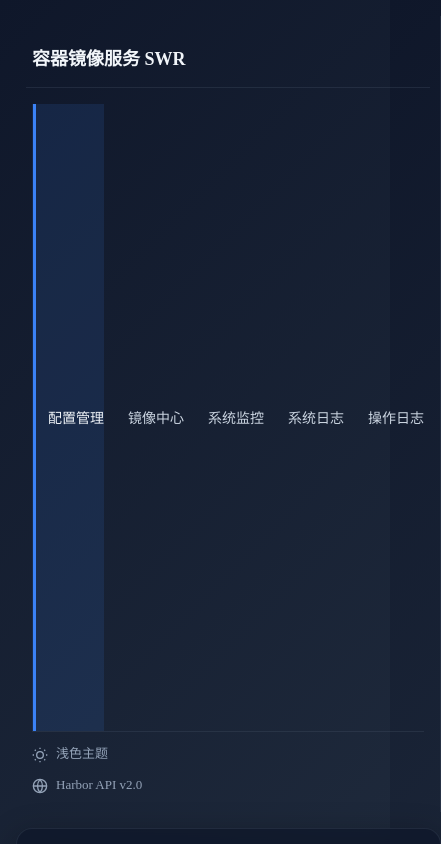
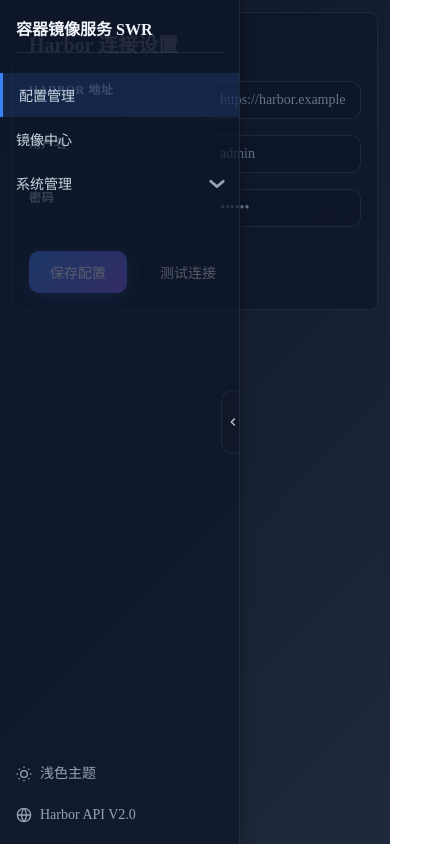
Before and after one commit to freemankevin/harbor-export-ui, a React (Vite) app: page / in a window 390 px wide. Shown: the top 844 px of the page, 441 px wide, since content can reach past the window. Built offline with nearby package versions, Linux system fonts and the light colour scheme; no server answers.

Commit message:
[update]: 更新侧边栏的样式

```diff
--- a/src/App.css
+++ b/src/App.css
@@ -3,7 +3,7 @@
   max-width: unset;
   width: 100%;
   margin: 0;
-  padding: 16px;
+  padding: 0;
 }
 
 /* ============ 布局 ============ */
@@ -11,46 +11,56 @@
   display: grid;
   grid-template-columns: 260px 1fr;
   gap: 24px;
-  min-height: calc(100vh - 48px);
+  height: 100vh;
+  min-height: 100vh;
+  overflow: hidden;
+  background: linear-gradient(135deg, var(--bg-primary) 0%, var(--bg-secondary) 100%);
 }
 
-/* ============ 侧边栏 ============ */
+/* 折叠时调整layout */
+.layout.collapsed {
+  grid-template-columns: 60px 1fr;
+}
+
+/* ============ 侧边栏 - 直角、贴边、可折叠 ============ */
 .sidebar {
   position: sticky;
-  top: 24px;
-  height: calc(100vh - 48px);
-  background: transparent;
-  backdrop-filter: none;
-  border: none;
+  top: 0;
+  align-self: start;
+  height: 100vh;
+  background: var(--surface);
   border-right: 1px solid var(--border);
-  border-radius: 0;
-  padding: 16px;
-  box-shadow: none;
-  animation: none;
+  padding: 0;
+  box-shadow: 2px 0 8px rgba(0, 0, 0, 0.15);
   display: flex;
   flex-direction: column;
   font-family: var(--font-body);
+  overflow: hidden;
+  transition: all 0.3s cubic-bezier(0.4, 0, 0.2, 1);
+  --title-right-pad: 8px;
+  --divider-gap: 6px;
 }
 
-@keyframes slideRight {
-  from {
-    opacity: 0;
-    transform: translateX(-20px);
-  }
-  to {
-    opacity: 1;
-    transform: translateX(0);
-  }
+/* 折叠状态 */
+.sidebar.collapsed {
+  width: 60px;
 }
 
+/* 标题容器 */
 .sidebar .title {
-  font-size: 18px;
+  font-size: 16px;
   font-weight: 700;
-  margin-bottom: 0;
+  margin: 0;
   color: var(--text-primary);
-  display: inline-block;
+  display: block;
   line-height: 1.25;
-  padding: 16px 0;
+  padding: 20px var(--title-right-pad) 12px 16px;
+  background: var(--surface);
+  white-space: nowrap;
+  overflow: hidden;
+  text-overflow: ellipsis;
+  transition: opacity 0.3s;
+  position: relative;
 }
 
 .sidebar .title::after {
@@ -58,22 +68,75 @@
   display: block;
   height: 1px;
   background: var(--border);
-  margin-top: 16px;
-  width: calc(100% + 12px);
-  transform: translateX(-6px);
+  width: calc(100% - var(--divider-gap));
+  margin-top: 12px;
 }
 
+.sidebar.collapsed .title {
+  opacity: 0;
+  visibility: hidden;
+  padding: 20px 8px;
+  font-size: 12px;
+}
+
+/* 菜单容器 */
 .sidebar .menu {
   display: flex;
   flex-direction: column;
-  gap: 8px;
+  gap: 0;
   flex: 1;
+  padding: 8px 0;
+  overflow-y: auto;
+  overflow-x: hidden;
 }
 
+.menu-group-header {
+  width: 100%;
+  text-align: left;
+  padding: 12px 16px !important;
+  background: transparent;
+  border: none;
+  color: var(--text-secondary);
+  font-size: 14px;
+  display: flex;
+  align-items: center;
+  justify-content: space-between;
+  cursor: pointer;
+}
+
+.sidebar .menu .menu-group-header {
+  justify-content: space-between !important;
+  padding-right: calc(var(--title-right-pad) + var(--divider-gap)) !important;
+}
+
+.menu-group-header .chevron {
+  width: 16px;
+  height: 16px;
+  display: inline-flex;
+  align-items: center;
+  justify-content: center;
+  color: var(--text-muted);
+  margin-left: auto;
+}
+
+.menu-group-header:hover {
+  background: var(--surface-hover);
+}
+
+.menu-group-children {
+  display: flex;
+  flex-direction: column;
+}
+
+.menu-group-children button {
+  padding-left: calc(16px + 1.5em) !important;
+}
+
+/* 菜单项 */
 .sidebar .menu button {
   width: 100%;
   text-align: left;
-  padding: 8px 0 8px 16px !important;
+  padding: 12px 16px !important;
   background: transparent;
   border: none;
   border-radius: 0;
@@ -81,57 +144,197 @@
   font-size: 14px;
   font-weight: 500;
   font-family: var(--font-body);
-  transition: background var(--transition-base), color var(--transition-base);
-  display: block;
+  transition: all 0.2s cubic-bezier(0.4, 0, 0.2, 1);
+  display: flex;
+  align-items: center;
+  justify-content: flex-start;
   position: relative;
+  gap: 0;
+  cursor: pointer;
+  white-space: nowrap;
+  overflow: hidden;
 }
+
+/* 菜单图标已移除，确保文字与标题左对齐 */
 
 .sidebar .menu button:hover {
   background: var(--surface-hover);
-  color: var(--text-primary);
+  color: inherit;
 }
 
+/* 激活态 */
 .sidebar .menu button.active {
-  background: rgba(59, 130, 246, 0.12);
-  color: var(--text-primary);
+  background: rgba(59, 130, 246, 0.15);
+  border-left: 3px solid var(--primary);
 }
 
 .sidebar .menu button.active::before {
-  content: '';
-  position: absolute;
-  left: 1px;
-  top: 0;
-  bottom: 0;
-  width: 3px;
-  background: var(--primary);
+  content: none;
 }
 
 .sidebar .menu button svg {
   width: 18px;
   height: 18px;
+  flex-shrink: 0;
+}
+
+/* 子菜单缩进（放在通用按钮规则之后，使用完整 padding 以覆盖） */
+.sidebar .menu .menu-group-children button {
+  padding: 12px 16px 12px calc(16px + 1.5em) !important;
+}
+
+/* 折叠时的菜单项 */
+.sidebar.collapsed .menu button {
+  padding: 12px 8px !important;
+  justify-content: center;
+  font-size: 0;
+}
+
+.sidebar.collapsed .menu button:hover {
+  padding-left: 8px !important;
+}
+
+.sidebar.collapsed .menu button svg {
+  width: 24px;
+  height: 24px;
+}
+
+/* 菜单滚动条 */
+.sidebar .menu::-webkit-scrollbar {
+  width: 6px;
+}
+
+.sidebar .menu::-webkit-scrollbar-track {
+  background: transparent;
+}
+
+.sidebar .menu::-webkit-scrollbar-thumb {
+  background: rgba(71, 85, 105, 0.3);
+  border-radius: 3px;
+}
+
+.sidebar .menu::-webkit-scrollbar-thumb:hover {
+  background: rgba(71, 85, 105, 0.5);
+}
+
+/* 侧边栏底部 */
+.sidebar-footer {
+  border-top: none;
+  padding: 12px 0;
+  display: flex;
+  flex-direction: column;
+  gap: 6px;
+  background: transparent;
+  transition: opacity 0.3s;
+}
+
+.sidebar.collapsed .sidebar-footer {
+  opacity: 0;
+  visibility: hidden;
+}
+
+.sidebar-footer .row {
+  display: flex;
+  align-items: center;
+  gap: 8px;
+  color: var(--text-muted);
+  font-size: 14px;
+  padding: 6px 16px;
+  border-radius: 0;
+  cursor: pointer;
+  transition: all 0.2s;
+  white-space: nowrap;
+  overflow: hidden;
+}
+
+.sidebar-footer .row:hover {
+  background: var(--surface-hover);
+  color: var(--text-secondary);
+}
+
+/* 移除 API 胶囊样式，恢复普通行 */
+
+.sidebar-footer .row button {
+  width: auto;
+  padding: 4px 8px !important;
+  font-size: 12px;
+  border-radius: 4px;
+}
+
+/* 折叠按钮 */
+.sidebar-collapse-btn {
+  position: absolute;
+  top: 50%;
+  right: -6px;
+  transform: translateY(-50%);
+  width: 24px;
+  height: 64px;
+  background: var(--surface);
+  border: 1px solid var(--border);
+  border-radius: 12px;
+  padding: 0;
+  display: flex;
+  align-items: center;
+  justify-content: center;
+  cursor: pointer;
+  transition: background 0.2s, color 0.2s;
+  z-index: 50;
+  color: var(--text-secondary);
+  box-shadow: 0 2px 8px rgba(0,0,0,0.12);
+}
+
+.sidebar-collapse-btn:hover {
+  background: var(--surface-hover);
+  color: var(--primary);
+}
+
+.sidebar-collapse-btn svg {
+  width: 14px;
+  height: 14px;
+  transition: transform 0.3s;
+}
+
+.sidebar.collapsed .sidebar-collapse-btn svg {
+  transform: rotate(180deg);
+}
+
+/* ============ 主内容区域 ============ */
+.main-content {
+  display: flex;
+  flex-direction: column;
+  overflow: hidden;
 }
 
 /* ============ 头部 ============ */
 .app header,
 header {
-  position: sticky;
-  top: 0;
+  position: relative;
   z-index: 10;
   background: rgba(15, 23, 42, 0.8);
   backdrop-filter: blur(20px);
-  border: 1px solid var(--border);
-  border-radius: var(--radius-xl);
+  border-bottom: 1px solid var(--border);
+  border-radius: 0;
   padding: 16px 24px;
-  margin-bottom: 24px;
-  box-shadow: var(--shadow-lg);
+  margin: 0;
+  box-shadow: 0 2px 8px rgba(0, 0, 0, 0.1);
   display: flex;
   justify-content: space-between;
   align-items: center;
-  animation: slideDown 0.3s ease-out;
+}
+
+@keyframes slideDown {
+  from {
+    opacity: 0;
+    transform: translateY(-10px);
+  }
+  to {
+    opacity: 1;
+    transform: translateY(0);
+  }
 }
 
 .brand {
-  font-size: 20px;
+  font-size: 18px;
   font-weight: 700;
   letter-spacing: 0.5px;
   background: linear-gradient(135deg, #60a5fa 0%, #a78bfa 100%);
@@ -156,7 +359,8 @@
   border: 1px solid var(--border);
   color: var(--text-muted);
   font-size: 14px;
-  transition: all var(--transition-base);
+  transition: all 0.2s;
+  border-radius: 4px;
 }
 
 nav button:hover {
@@ -178,16 +382,28 @@
   background: var(--surface);
   backdrop-filter: blur(20px);
   border: 1px solid var(--border);
-  border-radius: var(--radius-xl);
+  border-radius: 8px;
   padding: 28px;
-  box-shadow: var(--shadow-lg);
+  box-shadow: none;
   animation: slideUp 0.3s ease-out;
+  margin: 16px 16px 16px 8px;
+}
+
+@keyframes slideUp {
+  from {
+    opacity: 0;
+    transform: translateY(20px);
+  }
+  to {
+    opacity: 1;
+    transform: translateY(0);
+  }
 }
 
 .panel h2,
 .card h2 {
   margin: 0 0 20px;
-  font-size: 22px;
+  font-size: 20px;
   font-weight: 600;
   color: var(--text-primary);
 }
@@ -196,7 +412,7 @@
 .form {
   display: grid;
   grid-template-columns: repeat(auto-fit, minmax(250px, 1fr));
-  gap: var(--space-lg);
+  gap: 16px;
   align-items: start;
 }
 
@@ -233,7 +449,7 @@
 .alert {
   margin-top: 16px;
   padding: 14px 18px;
-  border-radius: var(--radius-md);
+  border-radius: 6px;
   font-size: 14px;
   display: flex;
   align-items: flex-start;
@@ -254,43 +470,81 @@
 }
 
 /* ============ 进度条与大提示 ============ */
-.meter { height: 10px; background: var(--surface-hover); border:1px solid var(--border); border-radius: 12px; overflow: hidden; }
-.meter > span { display:block; height:100%; background: linear-gradient(90deg, var(--primary), var(--accent)); }
+.meter {
+  height: 8px;
+  background: var(--surface-hover);
+  border: 1px solid var(--border);
+  border-radius: 4px;
+  overflow: hidden;
+}
 
-.notice { margin-top:16px; padding:16px 18px; border-radius: var(--radius-md); font-size: 16px; display:flex; align-items:center; gap:10px }
-.notice.ok { background: rgba(16, 185, 129, 0.15); border: 1px solid rgba(16, 185, 129, 0.3); color: var(--success-light); }
-.notice.err { background: rgba(239, 68, 68, 0.15); border: 1px solid rgba(239, 68, 68, 0.3); color: var(--error-light); }
+.meter > span {
+  display: block;
+  height: 100%;
+  background: linear-gradient(90deg, var(--primary), var(--accent));
+}
 
-/* ============ 表格容器 ============ */
+.notice {
+  margin-top: 16px;
+  padding: 14px 16px;
+  border-radius: 6px;
+  font-size: 14px;
+  display: flex;
+  align-items: center;
+  gap: 10px;
+}
+
+.notice.ok {
+  background: rgba(16, 185, 129, 0.15);
+  border: 1px solid rgba(16, 185, 129, 0.3);
+  color: var(--success-light);
+}
+
+.notice.err {
+  background: rgba(239, 68, 68, 0.15);
+  border: 1px solid rgba(239, 68, 68, 0.3);
+  color: var(--error-light);
+}
+
+/* ============ 表格 ============ */
 .table-container {
   margin-top: 20px;
   overflow-x: auto;
-  border-radius: var(--radius-lg);
+  border-radius: 6px;
   border: 1px solid var(--border);
 }
 
-/* ============ 用户信息 ============ */
-.user-info {
-  display: flex;
-  align-items: center;
-  gap: 12px;
+table {
+  width: 100%;
+  border-collapse: collapse;
 }
 
-.user-avatar {
-  width: 36px;
-  height: 36px;
-  border-radius: 50%;
-  border: 2px solid var(--border);
-  object-fit: cover;
+thead {
+  background: var(--surface-hover);
 }
 
-.user-name {
-  font-size: 13px;
+th {
+  padding: 12px 16px;
+  text-align: left;
+  font-size: 12px;
+  font-weight: 600;
   color: var(--text-muted);
-  font-weight: 500;
+  text-transform: uppercase;
+  letter-spacing: 0.5px;
 }
 
-/* ============ 空状态 ============ */
+td {
+  padding: 12px 16px;
+  border-top: 1px solid var(--border);
+  font-size: 14px;
+  color: var(--text-secondary);
+}
+
+tbody tr:hover {
+  background: var(--surface-hover);
+}
+
+/* ============ 空状态、加载、标签等 ============ */
 .empty-state {
   text-align: center;
   padding: 60px 24px;
@@ -304,7 +558,6 @@
   opacity: 0.3;
 }
 
-/* ============ 加载状态 ============ */
 .loading {
   display: flex;
   align-items: center;
@@ -318,11 +571,7 @@
   animation: spin 1s linear infinite;
 }
 
-/* ============ 旋转动画（用于加载图标）============ */
 @keyframes spin {
-  from {
-    transform: rotate(0deg);
-  }
   to {
     transform: rotate(360deg);
   }
@@ -332,12 +581,11 @@
   animation: spin 1s linear infinite;
 }
 
-/* ============ 标签样式 ============ */
 .tag {
   display: inline-block;
   padding: 4px 10px;
   background: rgba(59, 130, 246, 0.15);
-  border-radius: var(--radius-sm);
+  border-radius: 4px;
   font-size: 12px;
   color: #93c5fd;
   margin-right: 6px;
@@ -345,49 +593,21 @@
 }
 
 /* ============ 镜像中心专用样式 ============ */
-
-/* 滚动条样式优化 */
-.explorer-sidebar::-webkit-scrollbar,
-.explorer-content::-webkit-scrollbar {
-  width: 6px;
-  height: 6px;
-}
-
-.explorer-sidebar::-webkit-scrollbar-track,
-.explorer-content::-webkit-scrollbar-track {
-  background: rgba(30, 41, 59, 0.3);
-  border-radius: 3px;
-}
-
-.explorer-sidebar::-webkit-scrollbar-thumb,
-.explorer-content::-webkit-scrollbar-thumb {
-  background: rgba(71, 85, 105, 0.5);
-  border-radius: 3px;
-}
-
-.explorer-sidebar::-webkit-scrollbar-thumb:hover,
-.explorer-content::-webkit-scrollbar-thumb:hover {
-  background: rgba(71, 85, 105, 0.7);
-}
-
-/* 表格悬停效果增强 */
 .explorer-table tbody tr {
   transition: all 0.2s ease;
 }
 
 .explorer-table tbody tr:hover {
   background: rgba(30, 41, 59, 0.3);
-  transform: translateX(2px);
 }
 
-/* 徽章样式 */
 .badge-public {
   display: inline-flex;
   align-items: center;
   gap: 4px;
   padding: 4px 10px;
-  border-radius: 6px;
-  fontSize: 12px;
+  border-radius: 4px;
+  font-size: 12px;
   font-weight: 500;
   background: rgba(16, 185, 129, 0.15);
   color: #6ee7b7;
@@ -398,8 +618,8 @@
   align-items: center;
   gap: 4px;
   padding: 4px 10px;
-  border-radius: 6px;
-  fontSize: 12px;
+  border-radius: 4px;
+  font-size: 12px;
   font-weight: 500;
   background: rgba(239, 68, 68, 0.15);
   color: #fca5a5;
@@ -412,76 +632,45 @@
   }
 
   .sidebar {
-    position: static;
+    position: fixed;
+    left: 0;
+    top: 0;
+    height: 100vh;
+    z-index: 100;
+    width: 260px;
+    box-shadow: 2px 0 12px rgba(0, 0, 0, 0.25);
   }
 
-  .sidebar .menu {
-    flex-direction: row;
-    overflow-x: auto;
-  }
-
-  .sidebar .menu button {
-    white-space: nowrap;
+  .sidebar.collapsed {
+    transform: translateX(-100%);
   }
 }
 
 @media (max-width: 768px) {
-  #root {
-    padding: 16px;
+  .layout {
+    grid-template-columns: 1fr;
   }
 
-  .layout {
-    gap: 16px;
+  .sidebar {
+    position: fixed;
+    left: 0;
+    top: 0;
+    height: 100vh;
+    z-index: 100;
+    width: 240px;
+  }
+
+  .sidebar.collapsed {
+    transform: translateX(-100%);
   }
 
   .panel,
   .card {
-    padding: 20px;
+    margin: 12px;
+    padding: 16px;
   }
 
   .form {
     grid-template-columns: 1fr;
   }
-
-  nav {
-    width: 100%;
-  }
-
-  nav button {
-    flex: 1;
-    min-width: 0;
-  }
 }
-.sidebar-footer {
-  margin-top: auto;
-  border-top: 1px solid var(--border);
-  padding-top: 12px;
-  display: grid;
-  gap: 10px;
-}
-
-.sidebar-footer .row {
-  display: flex;
-  align-items: center;
-  gap: 8px;
-  color: var(--text-muted);
-  font-size: 13px;
-}
-
-.sidebar-footer .row button {
-  width: auto;
-  padding: 6px 10px;
-}
-
-/* ============ 通用工具栏与按钮风格 ============ */
-.toolbar { display:flex; justify-content:space-between; align-items:center; gap:12px; }
-.toolbar-right { display:flex; align-items:center; gap:12px; }
-.segmented { display:inline-flex; gap:8px; background:var(--surface-hover); padding:6px; border:1px solid var(--border); border-radius: 999px; box-shadow: var(--shadow-sm); }
-.segmented .seg { padding:6px 12px; border-radius: 999px; background: transparent; border: none; color: var(--text-secondary); }
-.segmented .seg.active { background:white; color: var(--primary); box-shadow: var(--shadow-sm); }
-.btn-pill { padding:6px 14px; border-radius: 999px; background:white; border:1px solid var(--border); color: var(--text-secondary); }
-.btn-pill.primary { color:white; background: linear-gradient(135deg, var(--primary) 0%, var(--accent) 100%); border-color: transparent; }
-.btn-ghost { background: var(--surface); border:1px solid var(--border); color: var(--text-secondary); border-radius: var(--radius-md); padding:6px 12px; }
-.btn-icon { width:32px; height:32px; display:inline-flex; align-items:center; justify-content:center; border:1px solid var(--border); border-radius: 8px; background: var(--surface); }
-.pill { display:inline-block; padding:4px 10px; border:1px solid var(--border); border-radius:999px; color: var(--text-secondary); background:white; }
-.divider { height:1px; background: var(--border); margin:12px 0; }
--- a/src/App.tsx
+++ b/src/App.tsx
@@ -10,46 +10,120 @@
   const [tab, setTab] = useState<'settings' | 'explorer' | 'monitor' | 'syslog' | 'oplog'>('settings')
   const [theme, setTheme] = useState<'dark' | 'light'>((localStorage.getItem('theme') as 'dark' | 'light') || 'dark')
   const [apiVer, setApiVer] = useState<string>('')
+  const [collapsed, setCollapsed] = useState(false)
+  const [sysOpen, setSysOpen] = useState(false)
 
-  useEffect(()=> {
+  useEffect(() => {
     document.documentElement.setAttribute('data-theme', theme)
     localStorage.setItem('theme', theme)
   }, [theme])
 
-  useEffect(()=> {
-    fetch('/api/system/info').then(async r=> {
-      const d = await r.json(); if (d?.data?.harbor_api_version) setApiVer(String(d.data.harbor_api_version))
-    }).catch(()=>{})
+  useEffect(() => {
+    fetch('/api/system/info').then(async r => {
+      const d = await r.json()
+      if (d?.data?.harbor_api_version) setApiVer(String(d.data.harbor_api_version))
+    }).catch(() => { })
   }, [])
 
+  const menuItems = [
+    { id: 'settings', label: '配置管理' },
+    { id: 'explorer', label: '镜像中心' }
+  ]
+
   return (
-    <div className="layout">
-      <aside className="sidebar">
+    <div className={`layout ${collapsed ? 'collapsed' : ''}`}>
+      {/* 侧边栏 */}
+      <aside className={`sidebar ${collapsed ? 'collapsed' : ''}`}>
+        {/* 折叠按钮 */}
+        <button
+          className="sidebar-collapse-btn"
+          onClick={() => setCollapsed(!collapsed)}
+          title={collapsed ? '展开' : '折叠'}
+        >
+          <svg viewBox="0 0 24 24" fill="none" stroke="currentColor" strokeWidth="2">
+            <polyline points="15 18 9 12 15 6"></polyline>
+          </svg>
+        </button>
+
+        {/* 标题 */}
         <div className="title">容器镜像服务 SWR</div>
+
+        {/* 菜单 */}
         <div className="menu">
-          <button className={tab==='settings' ? 'active' : ''} onClick={() => setTab('settings')}>配置管理</button>
-          <button className={tab==='explorer' ? 'active' : ''} onClick={() => setTab('explorer')}>镜像中心</button>
-          <button className={tab==='monitor' ? 'active' : ''} onClick={() => setTab('monitor')}>系统监控</button>
-          <button className={tab==='syslog' ? 'active' : ''} onClick={() => setTab('syslog')}>系统日志</button>
-          <button className={tab==='oplog' ? 'active' : ''} onClick={() => setTab('oplog')}>操作日志</button>
+          {menuItems.map(item => (
+            <button
+              key={item.id}
+              className={tab === item.id ? 'active' : ''}
+              onClick={() => setTab(item.id as any)}
+              title={collapsed ? item.label : undefined}
+            >
+              {item.label}
+            </button>
+          ))}
+
+          <button
+            className={`menu-group-header ${sysOpen ? 'open' : 'closed'}`}
+            onClick={() => setSysOpen(!sysOpen)}
+            title={collapsed ? '系统管理' : undefined}
+          >
+            <span>系统管理</span>
+            <span className="chevron">
+              {sysOpen ? (
+                <svg width="10" height="10" viewBox="0 0 10 10" fill="none" stroke="currentColor" strokeWidth="1.5" strokeLinecap="round" strokeLinejoin="round">
+                  <path d="M1.5 6 L5 3 L8.5 6" />
+                </svg>
+              ) : (
+                <svg width="10" height="10" viewBox="0 0 10 10" fill="none" stroke="currentColor" strokeWidth="1.5" strokeLinecap="round" strokeLinejoin="round">
+                  <path d="M1.5 4 L5 7 L8.5 4" />
+                </svg>
+              )}
+            </span>
+          </button>
+
+          {sysOpen && !collapsed && (
+            <div className="menu-group-children">
+              <button
+                className={tab === 'monitor' ? 'active' : ''}
+                onClick={() => setTab('monitor')}
+              >
+                系统监控
+              </button>
+              <button
+                className={tab === 'syslog' ? 'active' : ''}
+                onClick={() => setTab('syslog')}
+              >
+                系统日志
+              </button>
+              <button
+                className={tab === 'oplog' ? 'active' : ''}
+                onClick={() => setTab('oplog')}
+              >
+                操作日志
+              </button>
+            </div>
+          )}
         </div>
+
+        {/* 底部信息 */}
         <div className="sidebar-footer">
-          <div className="row" style={{ cursor:'pointer' }} onClick={()=> setTheme(theme==='dark' ? 'light' : 'dark')}>
-            {theme==='dark' ? (
-              <svg width="16" height="16" viewBox="0 0 24 24" fill="none" stroke="currentColor" strokeWidth="2"><circle cx="12" cy="12" r="5"/><path d="M12 1v2M12 21v2M4.22 4.22l1.42 1.42M18.36 18.36l1.42 1.42M1 12h2M21 12h2M4.22 19.78l1.42-1.42M18.36 5.64l1.42-1.42"/></svg>
+          <div className="row" style={{ cursor: 'pointer' }} onClick={() => setTheme(theme === 'dark' ? 'light' : 'dark')} title="切换主题">
+            {theme === 'dark' ? (
+              <svg width="16" height="16" viewBox="0 0 24 24" fill="none" stroke="currentColor" strokeWidth="2"><circle cx="12" cy="12" r="5" /><path d="M12 1v2M12 21v2M4.22 4.22l1.42 1.42M18.36 18.36l1.42 1.42M1 12h2M21 12h2M4.22 19.78l1.42-1.42M18.36 5.64l1.42-1.42" /></svg>
             ) : (
-              <svg width="16" height="16" viewBox="0 0 24 24" fill="none" stroke="currentColor" strokeWidth="2"><path d="M21 12.79A9 9 0 1 1 11.21 3 7 7 0 0 0 21 12.79z"/></svg>
+              <svg width="16" height="16" viewBox="0 0 24 24" fill="none" stroke="currentColor" strokeWidth="2"><path d="M21 12.79A9 9 0 1 1 11.21 3 7 7 0 0 0 21 12.79z" /></svg>
             )}
-            <span>{theme==='dark' ? '浅色主题' : '深色主题'}</span>
+            <span>{theme === 'dark' ? '浅色主题' : '深色主题'}</span>
           </div>
-          <div className="row">
-            <svg width="16" height="16" viewBox="0 0 24 24" fill="none" stroke="currentColor" strokeWidth="2"><circle cx="12" cy="12" r="10"/><path d="M2 12h20M12 2a15.3 15.3 0 0 0 0 20M12 2a15.3 15.3 0 0 1 0 20"/></svg>
-            <span>Harbor API {apiVer || 'v2.0'}</span>
+          <div className="row" title="API 版本">
+            <svg width="16" height="16" viewBox="0 0 24 24" fill="none" stroke="currentColor" strokeWidth="2"><circle cx="12" cy="12" r="10" /><path d="M2 12h20M12 2a15.3 15.3 0 0 0 0 20M12 2a15.3 15.3 0 0 1 0 20" /></svg>
+            <span>Harbor API V{(apiVer || '2.0').replace(/^v/i, '')}</span>
           </div>
         </div>
       </aside>
-      <div style={{ height: 'calc(100vh - 48px)', display: 'flex', flexDirection: 'column' }}>
-        <main style={{ flex: 1, display: 'flex', flexDirection: 'column', minHeight: 0 }}>
+
+      {/* 主内容区域 */}
+      <div className="main-content" style={{ display: 'flex', flexDirection: 'column', overflow: 'hidden' }}>
+        <main style={{ flex: 1, display: 'flex', flexDirection: 'column', minHeight: 0, overflow: 'auto' }}>
           {tab === 'settings' && <Settings />}
           {tab === 'explorer' && <Explorer />}
           {tab === 'monitor' && <Monitor />}
--- a/src/index.css
+++ b/src/index.css
@@ -232,7 +232,7 @@
   border: 1px solid var(--border);
   border-radius: var(--radius-xl);
   padding: var(--space-2xl);
-  box-shadow: var(--shadow-lg);
+  box-shadow: none;
   animation: slideUp 0.3s ease-out;
 }
 
--- a/src/pages/Explorer/ExplorerLayout.tsx
+++ b/src/pages/Explorer/ExplorerLayout.tsx
@@ -15,7 +15,7 @@
       display: 'flex',
       flexDirection: 'column',
       overflow: 'hidden',
-      boxShadow: '0 8px 32px rgba(0, 0, 0, 0.3)'
+      boxShadow: 'none'
     }}>
       {/* 头部标签栏 */}
       <div style={{
```
